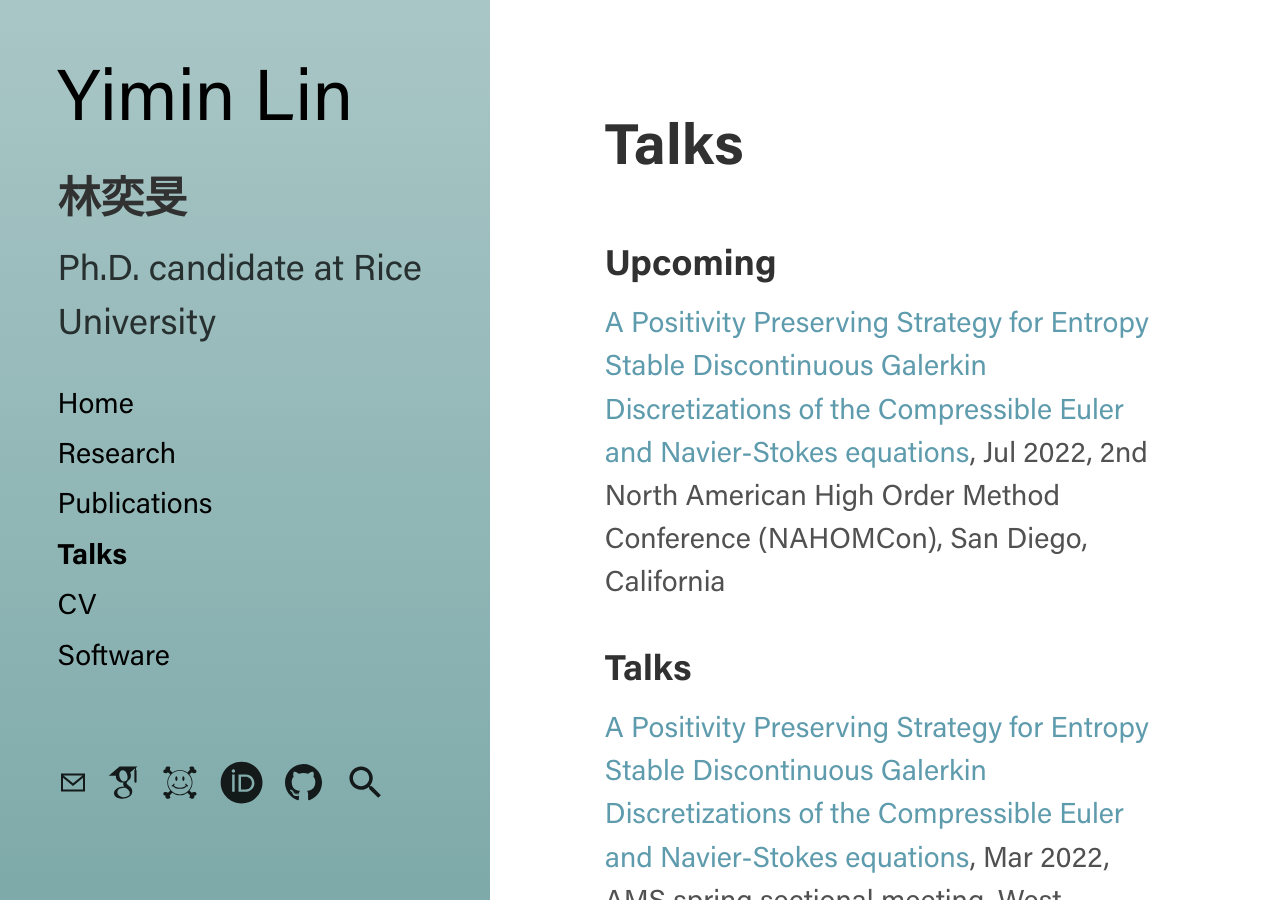
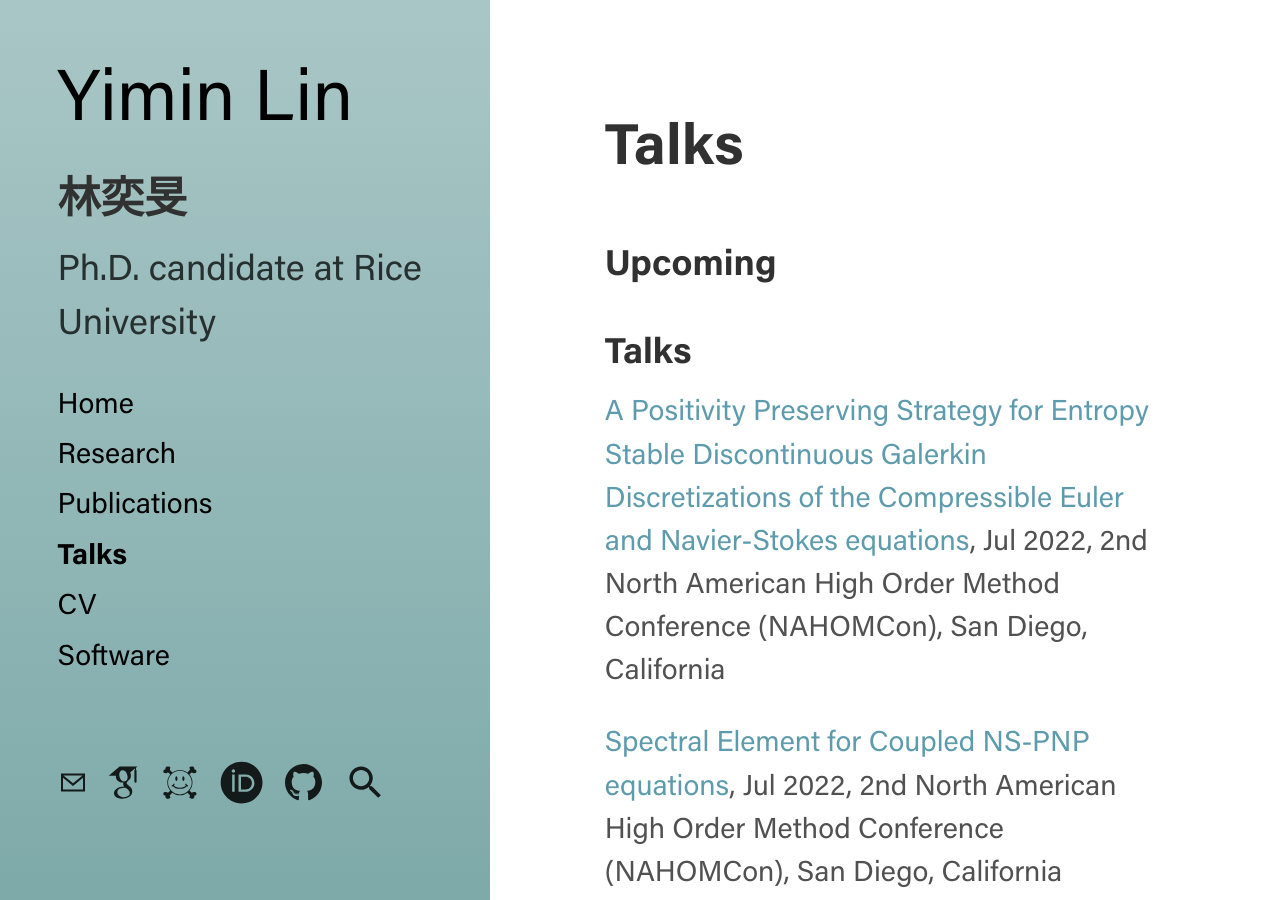
Before and after one commit to yiminllin/yiminllin.github.io, a Jekyll site: the page built from talks.md, in a window 1280 px wide and 900 px high. Built offline with Jekyll 4.4.1, drawn with Linux system fonts in a browser that asks for light colours.

Commit message:
update Jul 2022

```diff
--- a/index.html
+++ b/index.html
@@ -6,7 +6,7 @@ sidebar_sort_order: 1
 
 <img src="image/avatar.png" align="left" style="float: right; width: 120px; margin: 0 0 0 30px;"/>
 
-I am a third-year Ph.D. student from the <a href="https://caamweb.rice.edu">Department of Computational and Applied
+I am a fourth-year Ph.D. student from the <a href="https://caamweb.rice.edu">Department of Computational and Applied
 Mathematics</a> at Rice University advised
 by <a href="https://jlchan.github.io">Prof. Jesse Chan</a>. I received my Bachelor of Arts degree in Mathematics and
 Computer Science from the <a href="https://www.berkeley.edu">University of
--- a/talks.md
+++ b/talks.md
@@ -8,10 +8,14 @@ sidebar_sort_order: 4
 
 ### Upcoming
 
+### Talks
+
 [A Positivity Preserving Strategy for Entropy Stable Discontinuous Galerkin Discretizations of the Compressible Euler
-and Navier-Stokes equations](), Jul 2022, 2nd North American High Order Method Conference (NAHOMCon), San Diego, California
+and Navier-Stokes equations](pdf/NAHOMCon_ESDG_PosLimit.pdf), Jul 2022, 2nd North American High Order Method Conference (NAHOMCon), San Diego, California
 
-### Talks
+[Spectral Element for Coupled NS-PNP equations](pdf/NAHOMCon_NSPNP.pdf), Jul 2022, 2nd North American High Order Method Conference (NAHOMCon), San Diego, California
+
+
 
 [A Positivity Preserving Strategy for Entropy Stable Discontinuous Galerkin Discretizations of the Compressible Euler
 and Navier-Stokes equations](pdf/AMS_Spring_Central_Mar_2021.pdf), Mar 2022, AMS spring sectional meeting, West Lafayette, Indiana
```
Also changed, not shown: 2 other files.
